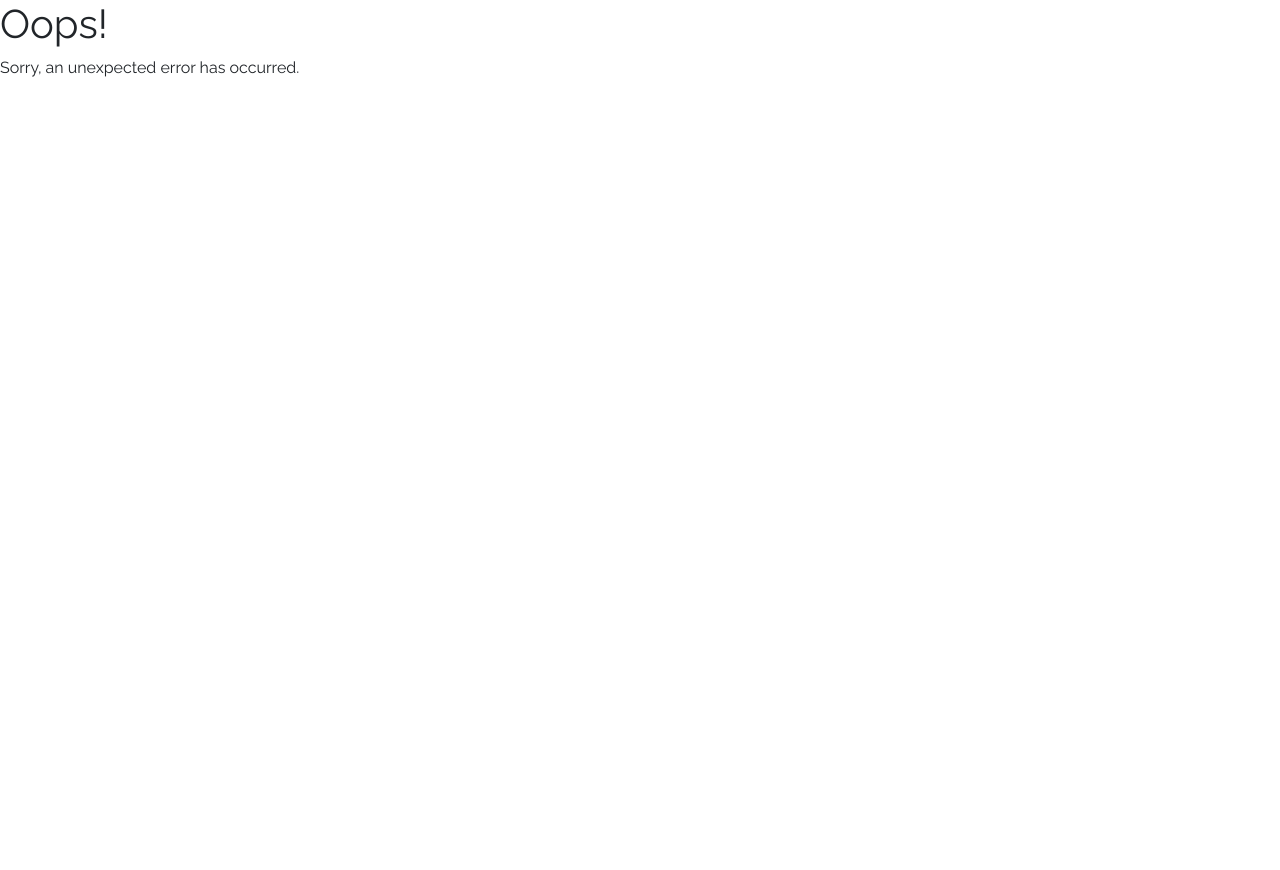
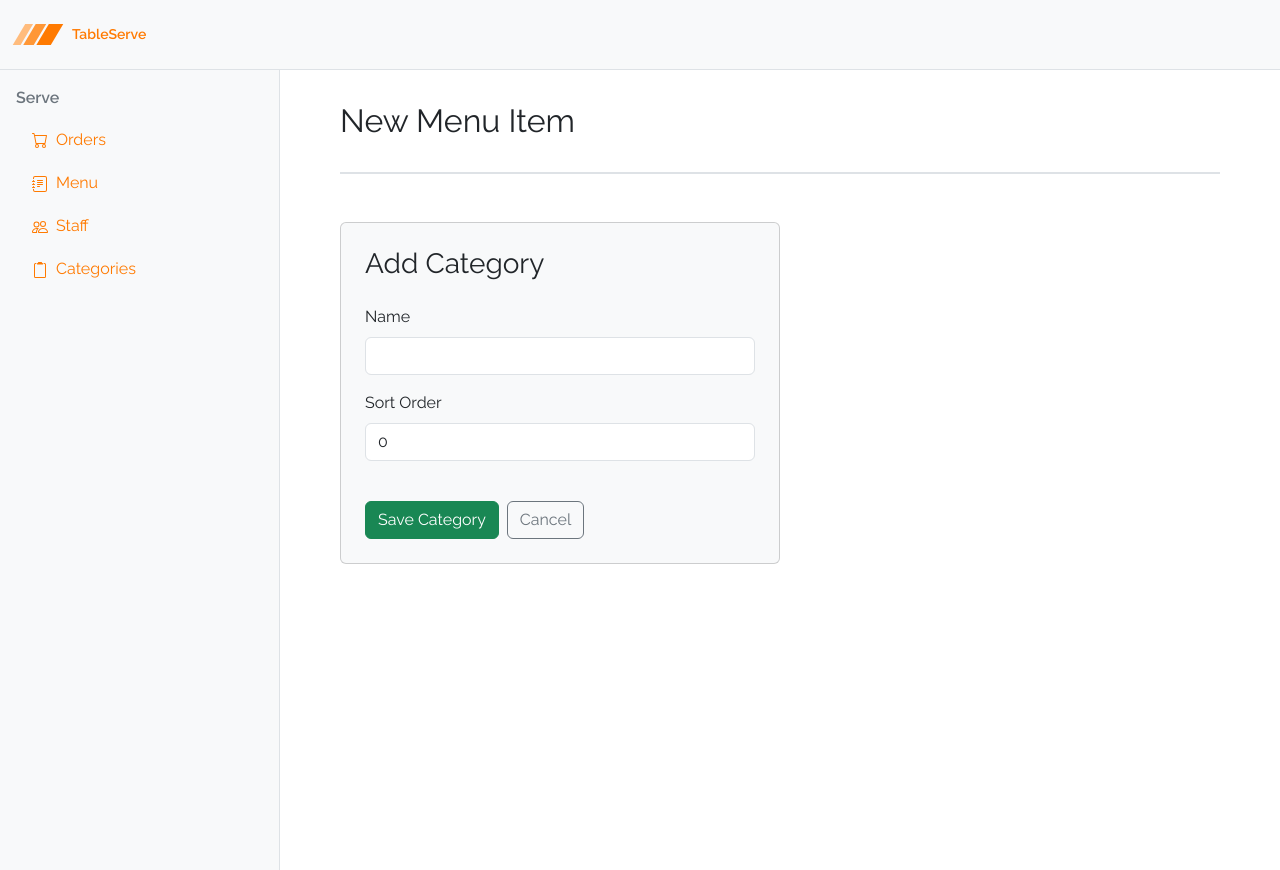
Before and after one commit to JNewTQL/TableServe.Web, a React (Vite) app: page /categories/create in a window 1280 px wide. Before the commit the page ends 800 px from the top, so only its background shows below. Built offline with nearby package versions, Linux system fonts and the light colour scheme.

Commit message:
Add Lesson 10 Lab code.

```diff
--- a/src/categories/CategoriesPage.tsx
+++ b/src/categories/CategoriesPage.tsx
@@ -18,7 +18,10 @@ function CategoryPage() {
     setLoading(true);
     try {
       const data = await categoryAPI.list();
-      setCategories(data);
+
+      const sortedData = data.sort((a, b) => a.sortOrder - b.sortOrder);
+
+      setCategories(sortedData);
     } catch (error: any) {
       console.error(error);
     } finally {
--- a/src/categories/CategoryAPI.ts
+++ b/src/categories/CategoryAPI.ts
@@ -12,4 +12,18 @@ export const categoryAPI = {
   delete(id: number) {
     return fetch(`${url}/${id}`, { method: "DELETE" });
   },
+  post(category: ICategory): Promise<ICategory> {
+    return fetch(url, {
+      method: "POST",
+      body: JSON.stringify(category),
+      headers: { "Content-Type": "application/json" },
+    }).then((response) => response.json());
+  },
+  put(category: ICategory): Promise<ICategory> {
+    return fetch(`${url}/${category.id}`, {
+      method: "PUT",
+      body: JSON.stringify(category),
+      headers: { "Content-Type": "application/json" },
+    }).then((response) => response.json());
+  },
 };
--- /dev/null
+++ b/src/categories/CategoryCreatePage.tsx
@@ -0,0 +1,14 @@
+import CategoryForm from "./CategoryForm";
+
+function CategoryCreatePage() {
+  return (
+    <section className="content container-fluid mx-5 my-2 py-4">
+      <div className="d-flex justify-content-between pb-4 mb-5 border-bottom border-2">
+        <h2>New Menu Item</h2>
+      </div>
+      <CategoryForm />
+    </section>
+  );
+}
+
+export default CategoryCreatePage;
--- /dev/null
+++ b/src/categories/CategoryEditPage.tsx
@@ -0,0 +1,14 @@
+import CategoryForm from "./CategoryForm";
+
+function CategoryEditPage() {
+  return (
+    <section className="content container-fluid mx-5 my-2 py-4">
+      <div className="d-flex justify-content-between pb-4 mb-5 border-bottom border-2">
+        <h2>Edit Menu Item</h2>
+      </div>
+      <CategoryForm />
+    </section>
+  );
+}
+
+export default CategoryEditPage;
--- /dev/null
+++ b/src/categories/CategoryForm.tsx
@@ -0,0 +1,75 @@
+import { useForm } from "react-hook-form";
+import { useNavigate, useParams } from "react-router-dom";
+import { categoryAPI } from "./CategoryAPI";
+import type { ICategory } from "./ICategory";
+
+const emptyCategory: ICategory = {
+  name: "",
+  sortOrder: 0,
+};
+
+function CategoryForm() {
+  const { id } = useParams();
+  const navigate = useNavigate();
+
+  const {
+    register,
+    handleSubmit,
+    formState: { errors, isSubmitting },
+  } = useForm<ICategory>({
+    defaultValues: async () => {
+      if (!id) return emptyCategory;
+      return await categoryAPI.find(Number(id));
+    },
+  });
+
+  const save = async (category: ICategory) => {
+    if (category.id) {
+      await categoryAPI.put(category);
+    } else {
+      await categoryAPI.post(category);
+    }
+    navigate("/categories");
+  };
+
+  return (
+    <form className="card p-4 bg-light w-50" onSubmit={handleSubmit(save)} noValidate>
+      <h3 className="mb-4">{id ? "Edit Category" : "Add Category"}</h3>
+
+      <div className="mb-3">
+        <label htmlFor="name" className="form-label">
+          Name
+        </label>
+        <input id="name" type="text" className={`form-control ${errors.name ? "is-invalid" : ""}`} {...register("name", { required: "Name is absolutely required bestie!" })} />
+        <div className="invalid-feedback">{errors.name?.message}</div>
+      </div>
+
+      <div className="mb-3">
+        <label htmlFor="sortOrder" className="form-label">
+          Sort Order
+        </label>
+        <input
+          id="sortOrder"
+          type="number"
+          className={`form-control ${errors.sortOrder ? "is-invalid" : ""}`}
+          {...register("sortOrder", {
+            required: "Sort Order is required",
+            valueAsNumber: true,
+          })}
+        />
+        <div className="invalid-feedback">{errors.sortOrder?.message}</div>
+      </div>
+
+      <div className="d-flex gap-2 mt-4">
+        <button type="submit" className="btn btn-success" disabled={isSubmitting}>
+          {isSubmitting ? "Saving..." : "Save Category"}
+        </button>
+        <button type="button" className="btn btn-outline-secondary" onClick={() => navigate("/categories")}>
+          Cancel
+        </button>
+      </div>
+    </form>
+  );
+}
+
+export default CategoryForm;
--- a/src/main.tsx
+++ b/src/main.tsx
@@ -16,6 +16,8 @@ import CategoryDetailPage from "./categories/CategoryDetailPage";
 import CategoryPage from "./categories/CategoriesPage";
 import OrderItemCreatePage from "./orderItems/OrderItemCreatePage";
 import OrderItemEditPage from "./orderItems/OrderItemEditPage";
+import CategoryCreatePage from "./categories/CategoryCreatePage";
+import CategoryEditPage from "./categories/CategoryEditPage";
 
 const router = createBrowserRouter([
   {
@@ -31,6 +33,8 @@ const router = createBrowserRouter([
       { path: "orders/detail/:id/orderitem/edit/:itemId", element: <OrderItemEditPage /> },
       { path: "categories", element: <CategoryPage /> },
       { path: "categories/detail/:id", element: <CategoryDetailPage /> },
+      { path: "categories/create", element: <CategoryCreatePage /> },
+      { path: "categories/edit/:id", element: <CategoryEditPage /> },
       { path: "staff", element: <StaffPage /> },
       { path: "staff/create", element: <StaffCreatePage /> },
       { path: "staff/edit/:id", element: <StaffEditPage /> },
```
